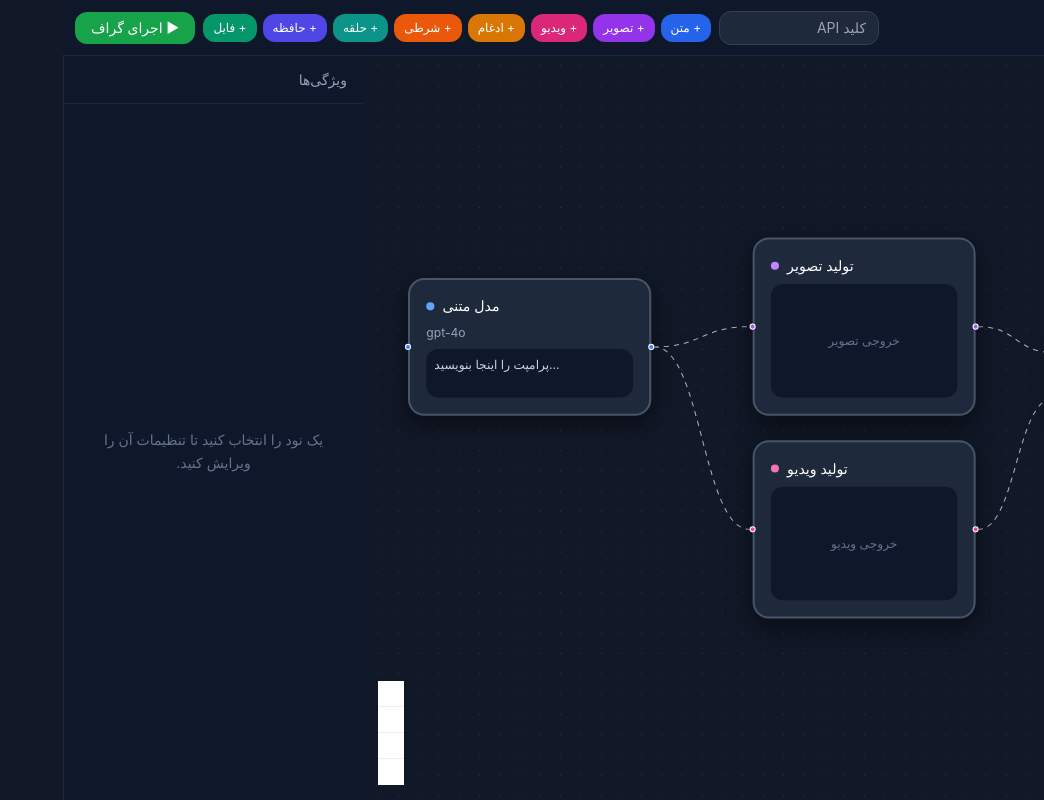
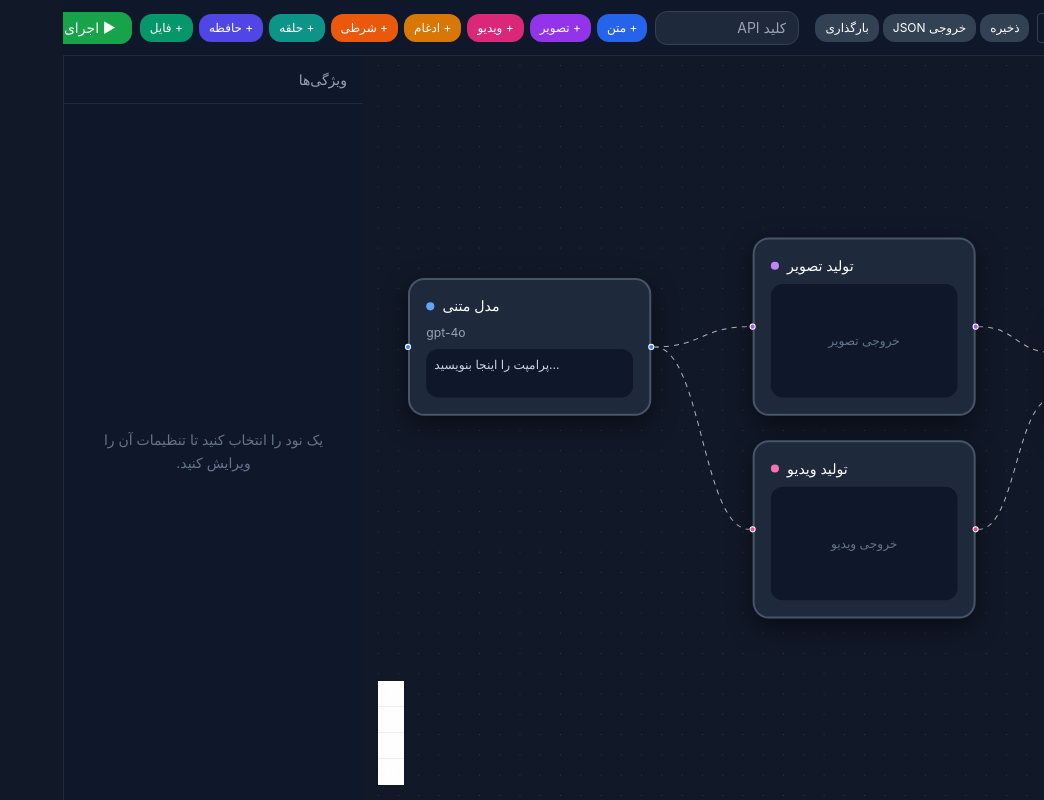
Before and after one commit to hamid19951995/hadi-canvas, a React (Vite) app: page / in a window 1280 px wide. Shown: the whole page, without its empty margins (236-1280 px from the left). Built offline with nearby package versions, Linux system fonts and the light colour scheme; the HTML template or start-up script is replaced by a standard one.

Commit message:
feat: add save/load/export project controls to toolbar

```diff
--- a/src/App.tsx
+++ b/src/App.tsx
@@ -6,7 +6,7 @@ import {
   NodeTypes,
 } from '@xyflow/react'
 import '@xyflow/react/dist/style.css'
-import { useCallback } from 'react'
+import { useCallback, useEffect, useRef } from 'react'
 import { TextNode } from './nodes/TextNode'
 import { ImageNode } from './nodes/ImageNode'
 import { VideoNode } from './nodes/VideoNode'
@@ -18,6 +18,7 @@ import { FileNode } from './nodes/FileNode'
 import { PropertiesPanel } from './components/PropertiesPanel'
 import { useCanvasStore } from './store/useCanvasStore'
 import { executeGraph, GraphCycleError } from './engine/graphEngine'
+import { readProjectFile } from './services/projectStorage'
 
 const nodeTypes: NodeTypes = {
   text: TextNode,
@@ -42,6 +43,7 @@ const NODE_COLORS: Record<string, string> = {
 }
 
 export default function App() {
+  const fileInputRef = useRef<HTMLInputElement>(null)
   const {
     nodes,
     edges,
@@ -55,7 +57,16 @@ export default function App() {
     addNode,
     isRunning,
     setIsRunning,
+    projectName,
+    setProjectName,
+    saveProject,
+    loadProject,
+    loadFromStorage,
   } = useCanvasStore()
+
+  useEffect(() => {
+    loadFromStorage()
+  }, [loadFromStorage])
 
   const runGraph = useCallback(async () => {
     if (!apiKey) {
@@ -87,6 +98,32 @@ export default function App() {
     }
   }, [apiKey, nodes, edges, setIsRunning, updateNodeData])
 
+  const handleSave = () => {
+    saveProject(false)
+    alert('پروژه در مرورگر ذخیره شد')
+  }
+
+  const handleExport = () => {
+    saveProject(true)
+  }
+
+  const handleImportClick = () => {
+    fileInputRef.current?.click()
+  }
+
+  const handleFileChange = async (e: React.ChangeEvent<HTMLInputElement>) => {
+    const file = e.target.files?.[0]
+    if (!file) return
+    try {
+      const project = await readProjectFile(file)
+      loadProject(project)
+      alert(`پروژه «${project.name}» بارگذاری شد`)
+    } catch (err) {
+      alert(err instanceof Error ? err.message : 'خطا در بارگذاری فایل')
+    }
+    e.target.value = ''
+  }
+
   const randomPos = () => ({
     x: 80 + Math.random() * 400,
     y: 80 + Math.random() * 300,
@@ -96,7 +133,26 @@ export default function App() {
     <div className="w-screen h-screen bg-[#111827] flex flex-col">
       <div className="h-14 bg-[#0f172a] border-b border-slate-800 flex items-center px-3 gap-2 shrink-0 overflow-x-auto">
         <span className="text-white font-semibold text-lg shrink-0">GapGPT Canvas</span>
-        <span className="text-slate-500 text-xs shrink-0 hidden md:inline">v15</span>
+
+        <input
+          className="bg-transparent text-slate-300 text-sm border border-slate-700 rounded px-2 py-1 w-36 focus:outline-none focus:border-blue-500 shrink-0"
+          value={projectName}
+          onChange={(e) => setProjectName(e.target.value)}
+          title="نام پروژه"
+        />
+
+        <div className="flex gap-1 shrink-0">
+          <button onClick={handleSave} className="bg-slate-700 hover:bg-slate-600 text-white text-xs px-2.5 py-1.5 rounded-lg">ذخیره</button>
+          <button onClick={handleExport} className="bg-slate-700 hover:bg-slate-600 text-white text-xs px-2.5 py-1.5 rounded-lg">خروجی JSON</button>
+          <button onClick={handleImportClick} className="bg-slate-700 hover:bg-slate-600 text-white text-xs px-2.5 py-1.5 rounded-lg">بارگذاری</button>
+          <input
+            ref={fileInputRef}
+            type="file"
+            accept=".json,application/json"
+            className="hidden"
+            onChange={handleFileChange}
+          />
+        </div>
 
         <div className="flex-1" />
 
@@ -105,7 +161,7 @@ export default function App() {
           placeholder="کلید API"
           value={apiKey}
           onChange={(e) => setApiKey(e.target.value)}
-          className="bg-slate-800 text-white text-sm rounded-lg px-3 py-1.5 w-40 border border-slate-700 focus:outline-none focus:border-blue-500 shrink-0"
+          className="bg-slate-800 text-white text-sm rounded-lg px-3 py-1.5 w-36 border border-slate-700 focus:outline-none focus:border-blue-500 shrink-0"
         />
 
         <div className="flex gap-1.5 shrink-0">
```
